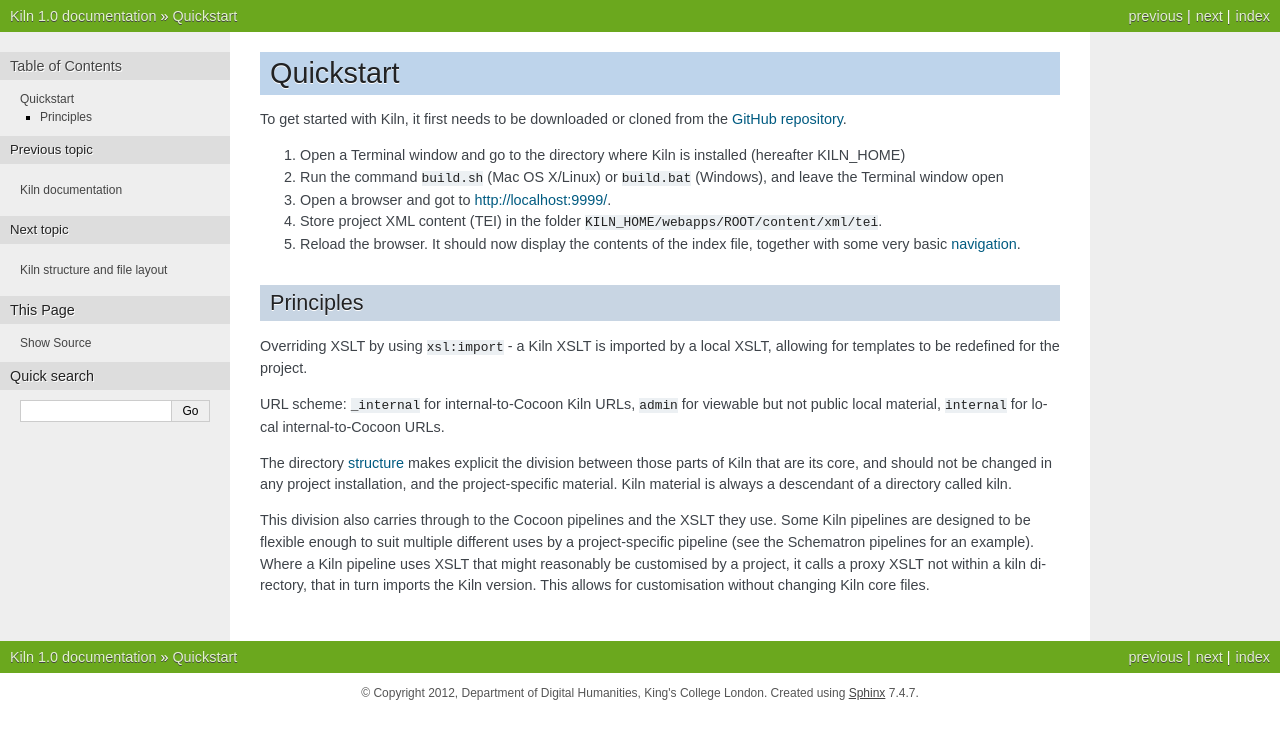
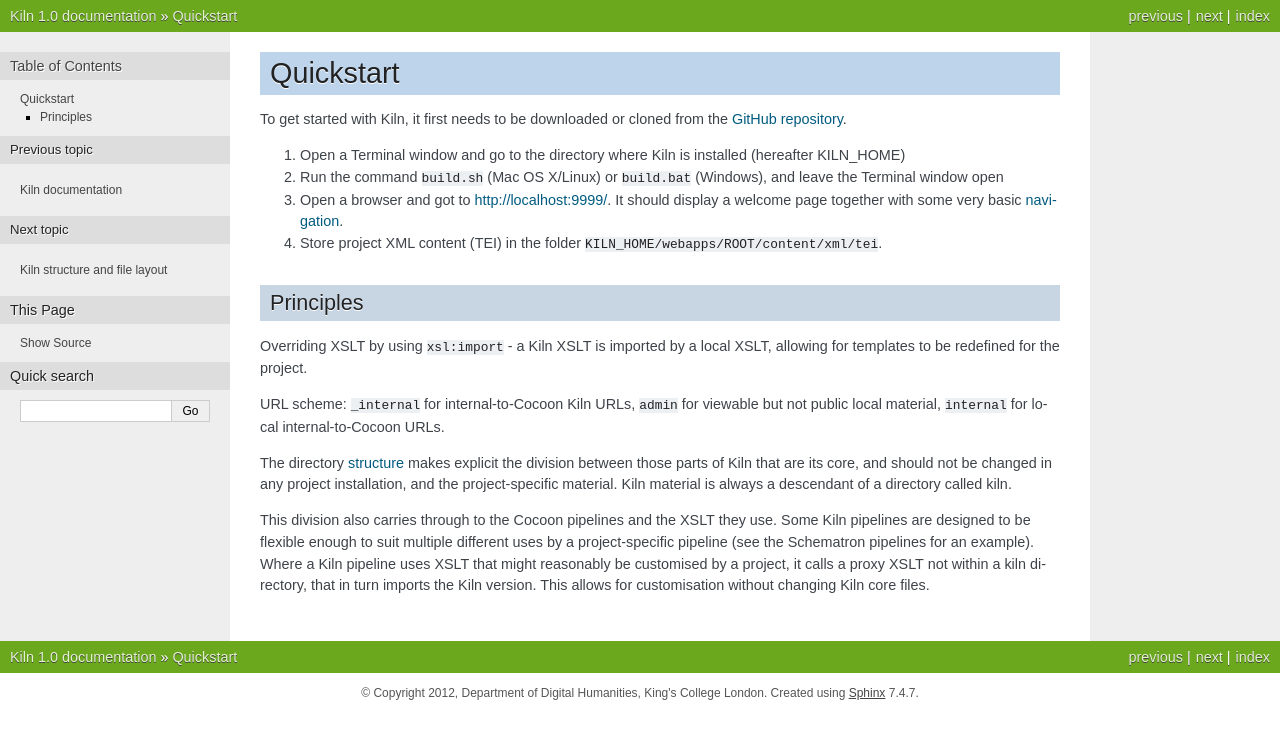
Before and after one commit to kcl-ddh/kiln, a Sphinx documentation site: the page built from docs/source/quickstart.rst, in a window 1280 px wide. Shown: the top 739 px of the page. Built offline with Sphinx 7.4.7, drawn with Linux system fonts in a browser that asks for light colours.

Commit message:
Updated the documentation to match current functionality.

```diff
--- a/docs/source/quickstart.rst
+++ b/docs/source/quickstart.rst
@@ -10,11 +10,10 @@
    (hereafter KILN_HOME)
 #. Run the command ``build.sh`` (Mac OS X/Linux) or ``build.bat`` (Windows),
    and leave the Terminal window open
-#. Open a browser and got to http://localhost:9999/.
+#. Open a browser and got to http://localhost:9999/. It should display a
+   welcome page together with some very basic :ref:`navigation <navigation>`.
 #. Store project XML content (TEI) in the folder
    ``KILN_HOME/webapps/ROOT/content/xml/tei``.
-#. Reload the browser. It should now display the contents of the index file,
-   together with some very basic :ref:`navigation <navigation>`.
 
 Principles
 ----------
```
